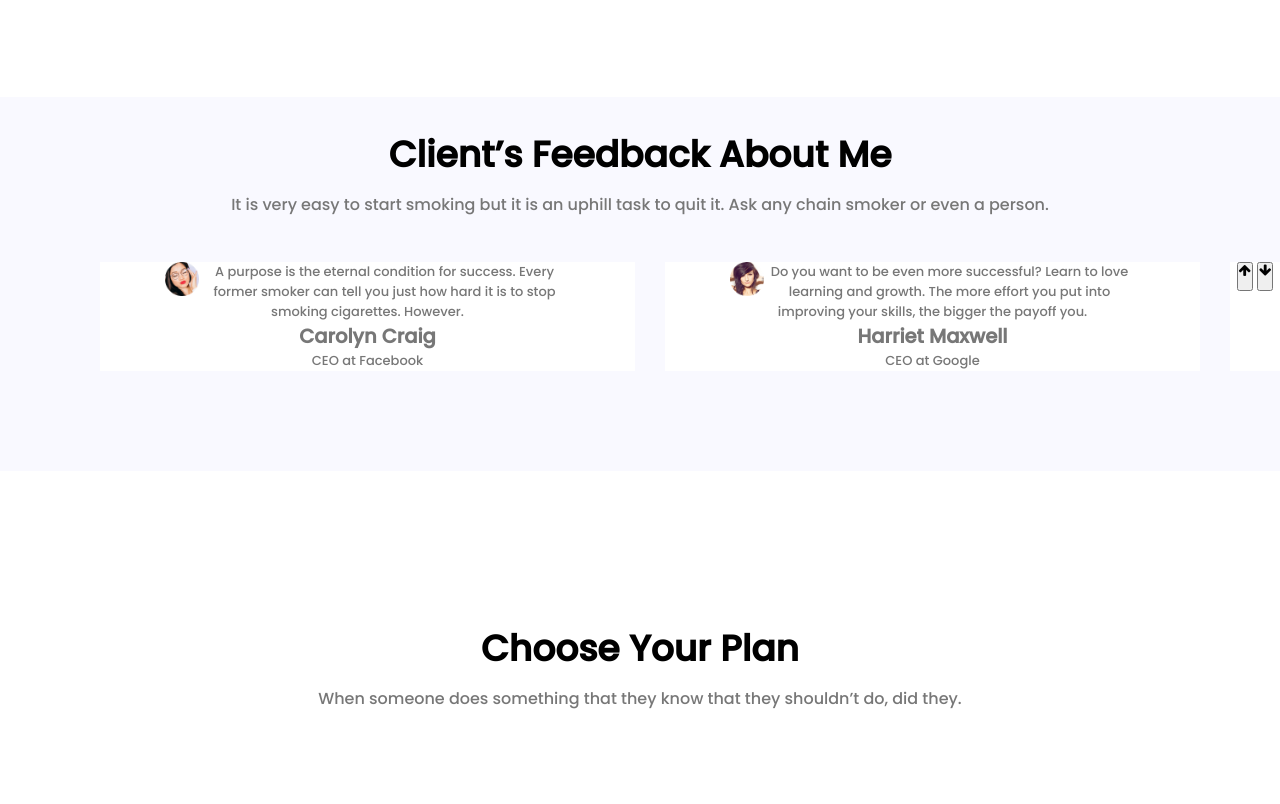
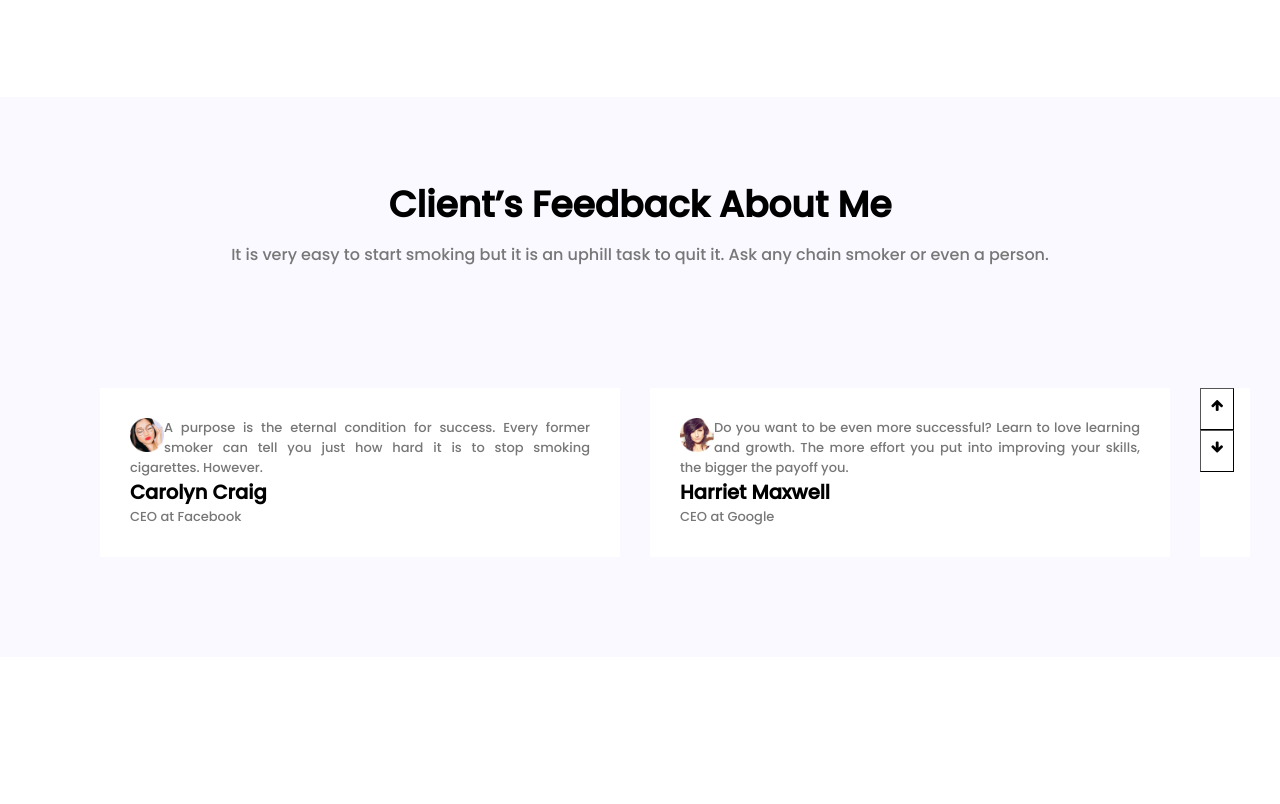
Before and after one commit to front-end-by-rimantas/27-grupe-portfolio-personal, a website: page index.html in a window 1280 px wide. Shown: the part 3886-4690 px from the top of the page. Drawn offline with Linux system fonts and the light colour scheme.

Commit message:
html css update

```diff
--- a/css/components/feedback.css
+++ b/css/components/feedback.css
@@ -1,54 +1,64 @@
 .feedback-container {
   background: var(--color-lightGrey);
-  padding: 0;
+  padding: 50px;
+  position: relative;
 }
+
+.Fb-grid-container {
+  display: grid;
+  grid-template-columns: 1fr 1fr 50px;
+  width: 100%;
+  grid-gap: 30px;
+  background: var(--color-lightGrey);
+  padding: 26px 30px;
+  padding-left: 100px;
+  padding-bottom: 100px;
+}
+
 .Fb-flex-row {
   flex-direction: column;
   justify-content: center;
   float: none;
 }
-.fb-coment {
-  justify-content: center;
-  text-align: center;
+.Fb-grid-container > .fb-coment {
   line-height: 1, 6em;
   font-size: 13px;
   font-weight: 100;
+  padding: 30px;
 
   background: var(--color-primary);
   color: var(--color-grey);
 }
+.Fb-grid-container > .fb-coment > .coment-title {
+  color: var(--color-dark);
+}
+.imgRow {
+  display: ;
+}
 
 .fbImg {
+  display: ;
   float: left;
   width: 34px;
-}
-.Fb-grid-container {
-  display: grid;
-  text-align: center;
-  grid-template-columns: 1fr 1fr 50px;
-  width: 100%;
-  grid-gap: 30px;
-  background: var(--color-lightGrey);
-  padding-left: 100px;
-  padding-bottom: 100px;
-
-
-
 }
 
 .Fb-grid-container > div {
   background-color: var(--color-primary);
-  text-align: center;
-
+  text-align: justify;
+}
 
 .fbBtn {
-  line-height: 25px;
-  margin-left: ;
+  background-color: white;
+  border-width: 1px;
+  line-height: px;
+  padding: 10px;
 }
 .fbBtn:hover {
   color: blue;
   opacity: 1;
-
 }
 .Fb-btnDown {
 }
+.Fb-grid-container > .fb-coment > .coment-title:hover {
+  color: blue;
+}
--- a/index.html
+++ b/index.html
@@ -266,21 +266,19 @@
         </div>
     </div>
     <div class="Fb-grid-container">
-        <div class="row Fb-flex-row col-10 ml-1">
         <div class="col-10 ml-1 col-sm-10 ml-sm-1 col-md-10 ml-md-1 col-lg-10  fb-coment">
+            <div class="imgRow">
                 <img class="fbImg" src="./img/fb-lady2.webp" alt="">
+            </div>
             <p>A purpose is the eternal condition for success. Every former smoker can tell you just how hard it is to stop smoking cigarettes. However.</p>
-                <h2>Carolyn Craig</h2>
+            <h2 class="coment-title">Carolyn Craig</h2>
             <p>CEO at Facebook</p>
         </div>
-        </div>
-        <div class="row flex-row">
         <div class="col-12 col-sm-12 ml-sm-0 col-md-10 ml-md-1 col-lg-10  fb-coment">
             <img class="fbImg" src="./img/fb-lady.webp" alt="">
             <p>Do you want to be even more successful? Learn to love learning and growth. The more effort you put into improving your skills, the bigger the payoff you.</p>
-                <h2>Harriet Maxwell</h2>
+            <h2 class="coment-title ">Harriet Maxwell</h2>
             <p>CEO at Google</p>
-            </div>
         </div>
         <div class="col-12 col-sm-10 ml-sm-1 col-md-6 ml-md-1 ml-lg-5 col-lg-4">
 
```
Lines whose indentation alone changed are shown as unchanged.
